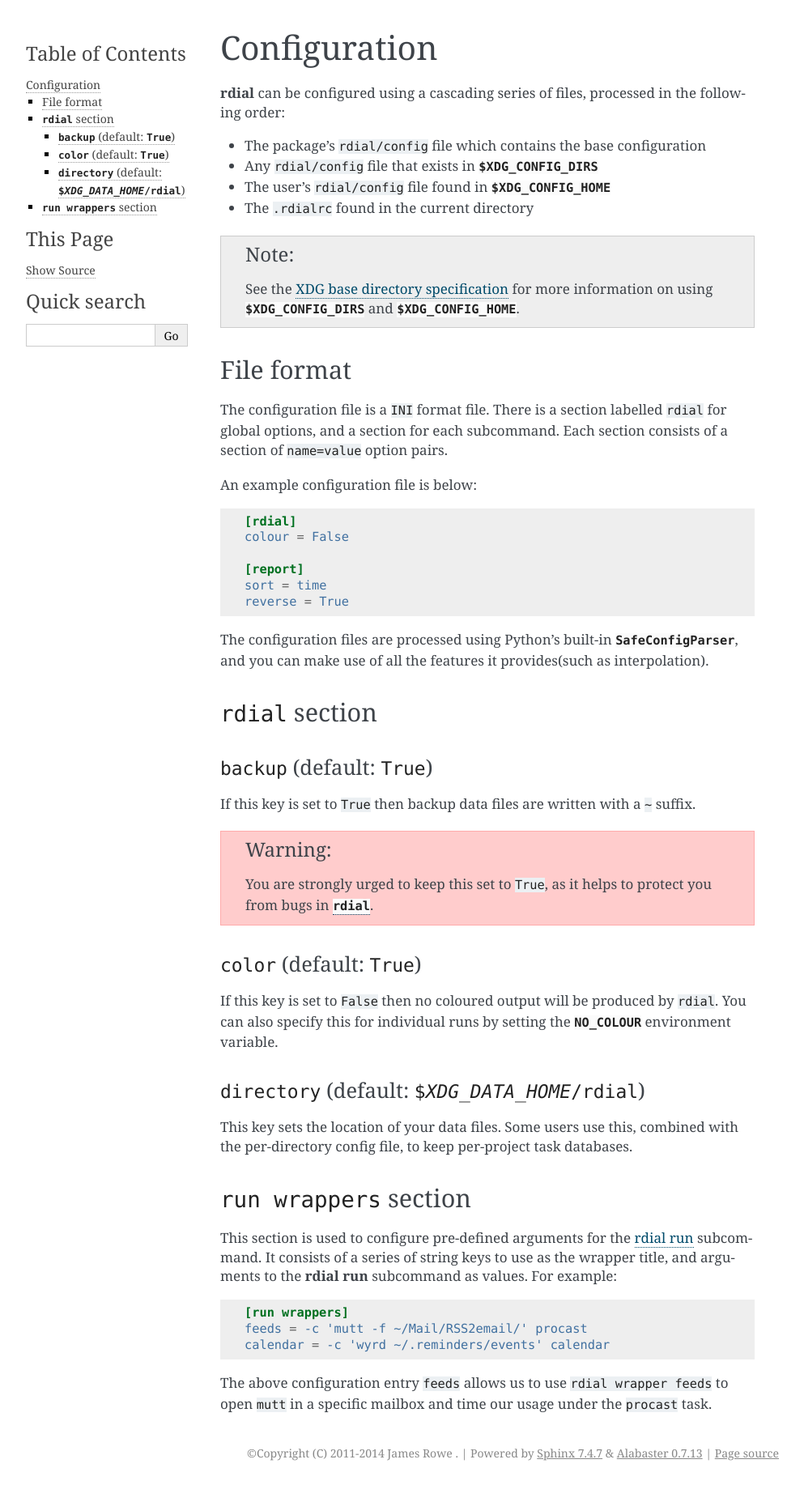
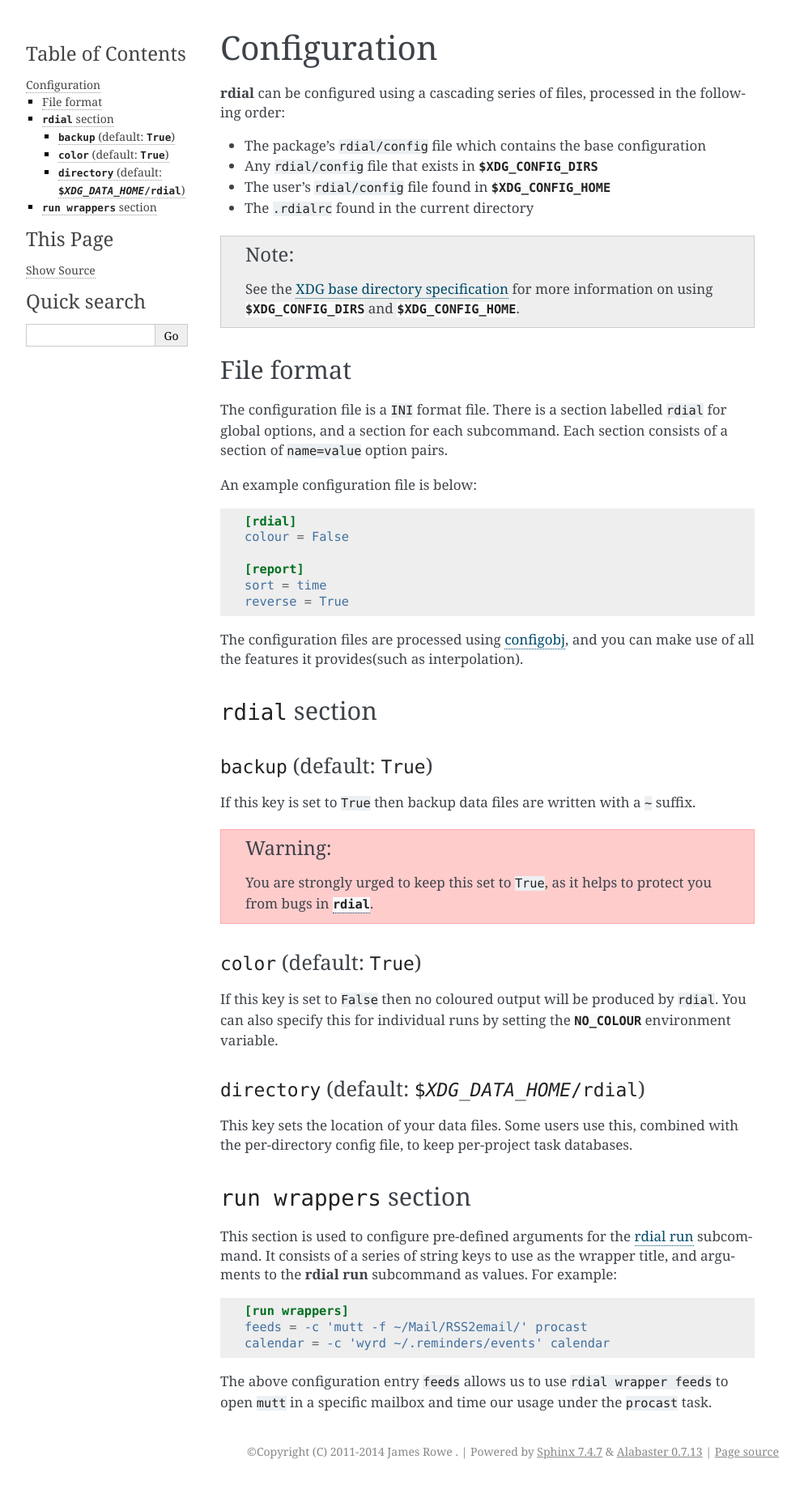
Before and after one commit to JNRowe/rdial, a Sphinx documentation site: the page built from doc/config.rst, in a window 1280 px wide. Shown: the whole page at 81% size, without its empty margins (148-1141 px from the left). Built offline with Sphinx 7.4.7, drawn with Linux system fonts in a browser that asks for light colours.

Commit message:
Use configobj for config handling again
Now that there is a release supporting Python 3 we can switch to it.

```diff
--- a/README.rst
+++ b/README.rst
@@ -25,6 +25,7 @@ Requirements
 
 * aaargh_
 * blessings_
+* configobj_
 * prettytable_
 
 It should work with any version of Python_ 2.6 or newer.  If ``rdial`` doesn't
@@ -119,6 +120,7 @@ reproduce the problem, or even better a patch!
 .. _GPL v3: http://www.gnu.org/licenses/
 .. _aaargh: https://crate.io/packages/aaargh/
 .. _blessings: https://crate.io/packages/blessings/
+.. _configobj: https://crate.io/packages/configobj/
 .. _prettytable: http://code.google.com/p/prettytable/
 .. _Python: http://www.python.org/
 .. _issue: https://github.com/JNRowe/rdial/issues
--- a/doc/config.rst
+++ b/doc/config.rst
@@ -34,9 +34,10 @@ An example configuration file is below:
     sort = time
     reverse = True
 
-The configuration files are processed using Python's built-in
-:mod:`~ConfigParser.SafeConfigParser`, and you can make use of all the features
-it provides(such as interpolation).
+The configuration files are processed using configobj_, and you can make use
+of all the features it provides(such as interpolation).
+
+.. _configobj: http://www.voidspace.org.uk/python/configobj.html
 
 ``rdial`` section
 -----------------
```
Also changed, not shown: 4 other files.
